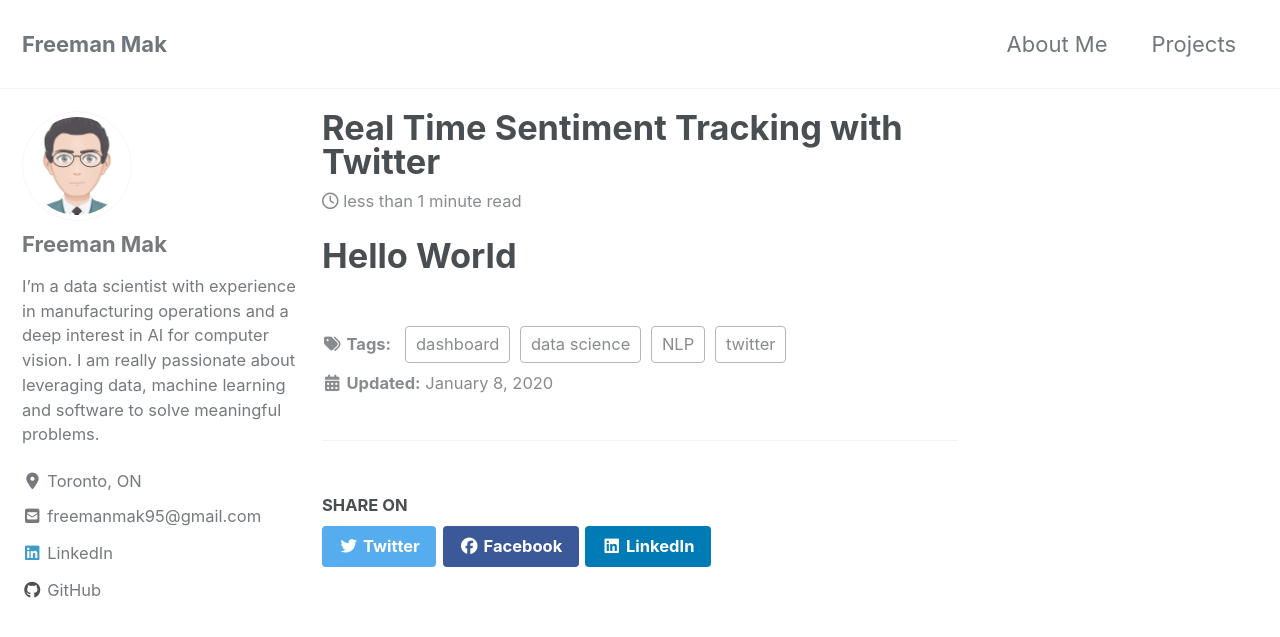
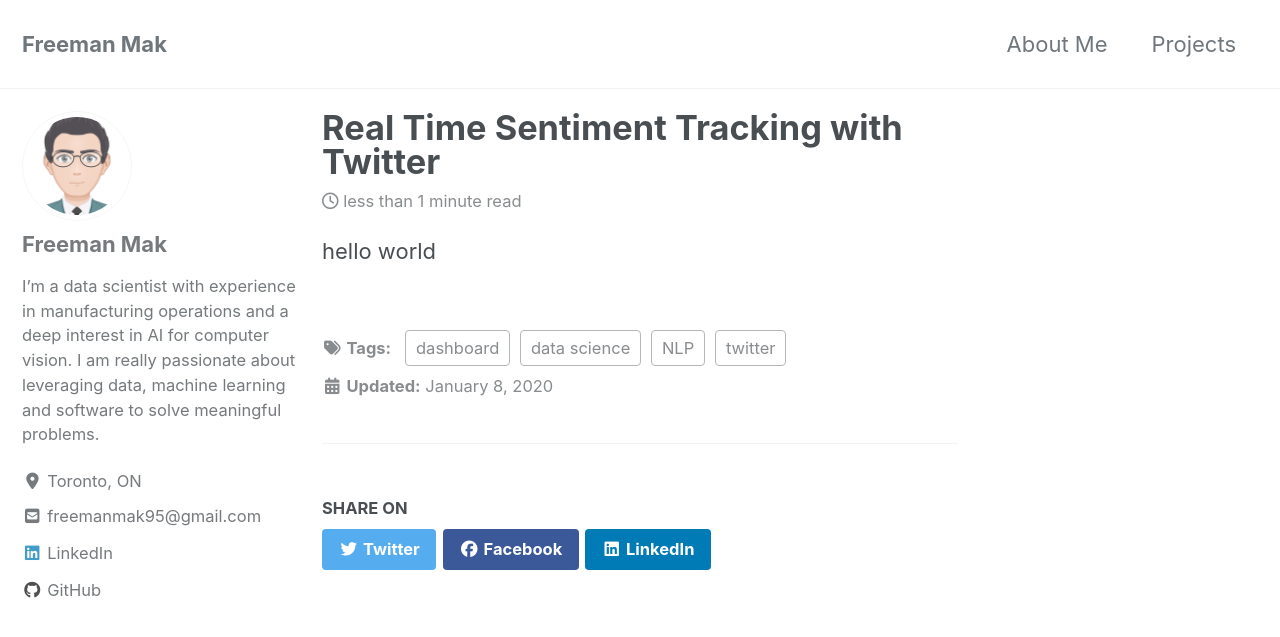
Before and after one commit to Fmak95/fmak95.github.io, a Jekyll site: the page built from _posts/2020-01-08-realTimeTwitterSentimentAnalysis.md, in a window 1280 px wide and 900 px high. Shown: the top 637 px of the window. Built offline with Jekyll 4.4.1, drawn with Linux system fonts in a browser that asks for light colours; cached includes are drawn as plain includes; nearby versions of some CDN libraries.

Commit message:
Minor Changes

```diff
--- a/_posts/2020-01-08-realTimeTwitterSentimentAnalysis.md
+++ b/_posts/2020-01-08-realTimeTwitterSentimentAnalysis.md
@@ -5,4 +5,4 @@
 excerpt: "NLP, twitter, dashboard, data science"
 ---
 
-# Hello World
+hello world
```
Also changed, not shown: _pages/projects.md (+2 -0 lines).
